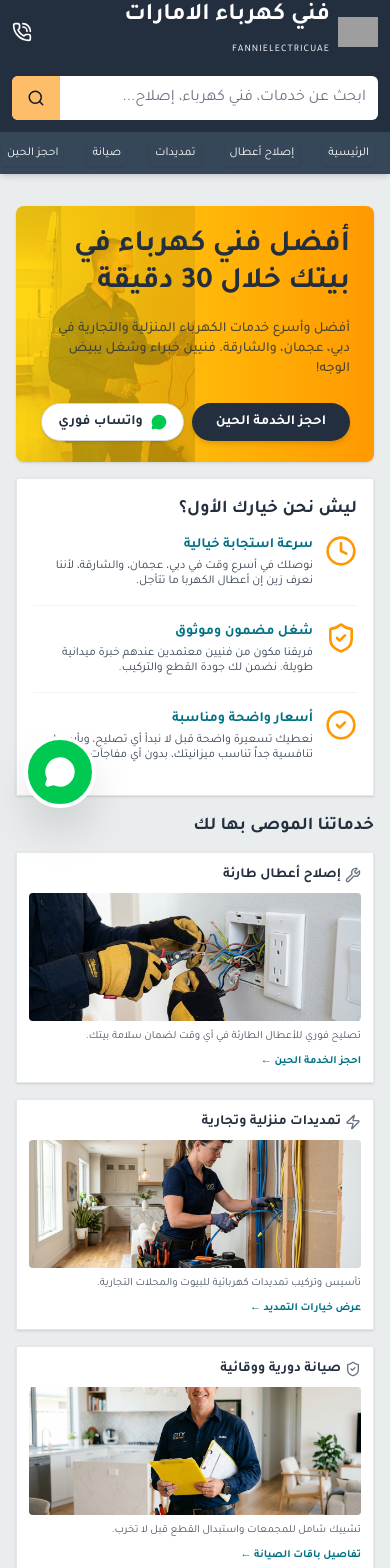
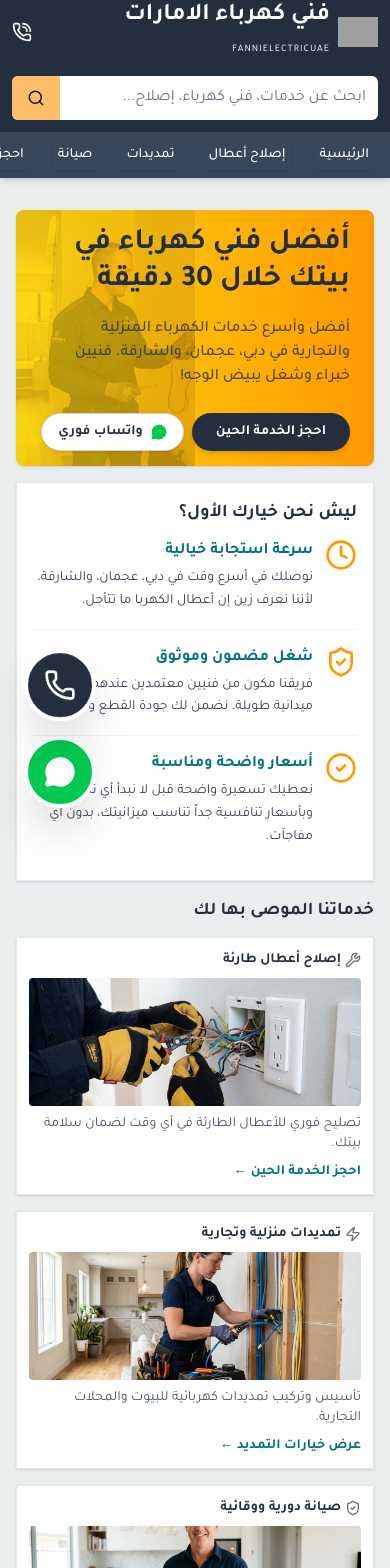
Before and after one commit to AhmedZakaria14/FanniElectricUAE, a Next.js app: page / in a window 390 px wide. Shown: the part 12-1580 px from the top of the page. Built offline with nearby package versions, Linux system fonts and the light colour scheme; grey boxes are pictures that could not be loaded.

Commit message:
add phone floating button & resize the font

```diff
--- a/app/electrician-in-ajman/page.tsx
+++ b/app/electrician-in-ajman/page.tsx
@@ -51,7 +51,7 @@ export default function ElectricianInAjman() {
                 />
               </div>
 
-              <div className="prose max-w-none text-gray-700 leading-8 text-[15px] space-y-6">
+              <div className="prose max-w-none text-gray-700 leading-relaxed text-base md:text-lg space-y-6">
                 <p>
                   من الطبيعي أن تبحث عن <strong>كهربائي في عجمان</strong> يجمع بين الخبرة العالية والأسعار المناسبة عندما تواجه عطلاً كهربائياً. الأعطال الكهربائية عادة ما تقتحم هدوء المنزل بلا سابق إنذار، فقد يفصل القاطع فجأة صيفاً، أو تنقطع إنارة مبنى تجاري كامل مما يعطل عملك. للرد على هذه الانقطاعات المزعجة، يقدم لك <strong>فني كهرباء الامارات (FanniElectricUAE)</strong> أفضل مقاولي وفنيي الكهرباء لخدمتك في جميع المجمعات والفلل والشقق بإمارة عجمان.
                 </p>
@@ -77,7 +77,7 @@ export default function ElectricianInAjman() {
               </ul>
             </div>
 
-            <div className="bg-white p-6 shadow-sm border border-gray-200 rounded-lg space-y-10 prose max-w-none text-gray-700 text-[15px] leading-8">
+            <div className="bg-white p-6 shadow-sm border border-gray-200 rounded-lg space-y-10 prose max-w-none text-gray-700 text-base md:text-lg leading-relaxed">
 
               <section id="why-choose-us">
                 <h2 className="text-2xl font-bold text-amazon-blue mb-4 border-b pb-2">لماذا تختار كهربائي في عجمان من فني الإمارات؟</h2>
--- a/app/electrician-in-dubai/page.tsx
+++ b/app/electrician-in-dubai/page.tsx
@@ -53,7 +53,7 @@ export default function ElectricianInDubai() {
                 />
               </div>
 
-              <div className="prose max-w-none text-gray-700 leading-8 text-[15px] space-y-6">
+              <div className="prose max-w-none text-gray-700 leading-relaxed text-base md:text-lg space-y-6">
                 <p>
                   إذا كنت تبحث عن <strong>كهربائي منازل في دبي</strong> يقدم خدمات مهنية سريعة على مدار اليوم، فأنت في المكان الصحيح. مع التطور الكبير في نمط الحياة اليومي داخل إمارة دبي واسترعاء الانتباه للاعتماد الكلي على الطاقة الكهربائية داخل المنازل، الفلل، والمؤسسات التجارية، بات من الضروري الاستعانة بفني كهربائي موثوق وخبير. نحن في <strong>فني كهرباء الامارات</strong> نفخر بتقديم مجموعة شاملة من خدمات تصليح، صيانة، وتأسيس الأنظمة الكهربائية المتكاملة لجميع الأحياء في دبي.
                 </p>
@@ -88,7 +88,7 @@ export default function ElectricianInDubai() {
               </ul>
             </div>
 
-            <div className="bg-white p-6 shadow-sm border border-gray-200 rounded-lg space-y-10 prose max-w-none text-gray-700 text-[15px] leading-8">
+            <div className="bg-white p-6 shadow-sm border border-gray-200 rounded-lg space-y-10 prose max-w-none text-gray-700 text-base md:text-lg leading-relaxed">
 
               <section id="need-electrician">
                 <h2 className="text-2xl font-bold text-amazon-blue mb-4 border-b pb-2">لماذا تحتاج أفضل كهربائي منازل في دبي؟</h2>
--- a/app/electrician-in-sharjah/page.tsx
+++ b/app/electrician-in-sharjah/page.tsx
@@ -51,7 +51,7 @@ export default function ElectricianInSharjah() {
                 />
               </div>
 
-              <div className="prose max-w-none text-gray-700 leading-8 text-[15px] space-y-6">
+              <div className="prose max-w-none text-gray-700 leading-relaxed text-base md:text-lg space-y-6">
                 <p>
                   يعد دمج الخدمات السريعة والموثوقة أمراً محورياً لكل منزل، ومما لا شك فيه أن <strong>كهربائي في الشارقة</strong> يعد هو الحل المثالي لكل من يبحث عن فني متخصص ذو مصداقية وقادر على التعامل مع جميع الأعطال الكهربائية المعقدة قبل البسيطة.
                   نحن في موقع <strong>فني كهرباء الامارات (FanniElectricUAE)</strong> نوفر لك أمهر الفنيين وأحدث الأدوات للقيام بكافة الأعمال، من تمديدات الإنارة، تغيير اللوحات الرئيسية (DB Sets)، وتحديث التأسيس الكامل المتوافق مع اشتراطات هيئة كهرباء ومياه الشارقة (SEWA).
@@ -78,7 +78,7 @@ export default function ElectricianInSharjah() {
               </ul>
             </div>
 
-            <div className="bg-white p-6 shadow-sm border border-gray-200 rounded-lg space-y-10 prose max-w-none text-gray-700 text-[15px] leading-8">
+            <div className="bg-white p-6 shadow-sm border border-gray-200 rounded-lg space-y-10 prose max-w-none text-gray-700 text-base md:text-lg leading-relaxed">
 
               <section id="pro-electrician">
                 <h2 className="text-2xl font-bold text-amazon-blue mb-4 border-b pb-2">مميزات أفضل كهربائي منازل في الشارقة</h2>
--- a/app/globals.css
+++ b/app/globals.css
@@ -10,6 +10,21 @@
 
 @layer base {
   body {
-    @apply font-arabic bg-amazon-light text-amazon-blue;
+    @apply font-arabic bg-amazon-light text-amazon-blue text-[17px] md:text-[18px] leading-relaxed;
   }
 }
+
+@keyframes bounce-slow {
+  0%, 100% {
+    transform: translateY(-5%);
+    animation-timing-function: cubic-bezier(0.8, 0, 1, 1);
+  }
+  50% {
+    transform: translateY(0);
+    animation-timing-function: cubic-bezier(0, 0, 0.2, 1);
+  }
+}
+
+.animate-bounce-slow {
+  animation: bounce-slow 3s infinite;
+}
--- a/app/page.tsx
+++ b/app/page.tsx
@@ -29,7 +29,7 @@ export default function Home() {
             <h1 className="text-3xl md:text-4xl font-bold leading-tight">
               أفضل فني كهرباء في بيتك خلال 30 دقيقة
             </h1>
-            <p className="text-sm md:text-base font-medium text-amazon-blue/80">
+            <p className="text-base md:text-lg font-medium text-amazon-blue/80">
               أفضل وأسرع خدمات الكهرباء المنزلية والتجارية في دبي، عجمان، والشارقة. فنيين خبراء وشغل يبيض الوجه!
             </p>
             <div className="flex gap-2 pt-2">
@@ -52,22 +52,22 @@ export default function Home() {
             <div className="flex gap-3 items-start border-b md:border-b-0 md:border-l border-gray-100 pb-4 md:pb-0 md:pl-4 last:border-0 pl-0">
               <Clock className="w-8 h-8 text-amazon-orange flex-shrink-0" />
               <div>
-                <h3 className="font-bold text-sm mb-1 text-[#007185]">سرعة استجابة خيالية</h3>
-                <p className="text-xs text-gray-700 leading-tight">نوصلك في أسرع وقت في دبي، عجمان، والشارقة، لأننا نعرف زين إن أعطال الكهربا ما تتأجل.</p>
+                <h3 className="font-bold text-base mb-1 text-[#007185]">سرعة استجابة خيالية</h3>
+                <p className="text-sm text-gray-700 leading-relaxed">نوصلك في أسرع وقت في دبي، عجمان، والشارقة، لأننا نعرف زين إن أعطال الكهربا ما تتأجل.</p>
               </div>
             </div>
             <div className="flex gap-3 items-start border-b md:border-b-0 md:border-l border-gray-100 pb-4 md:pb-0 md:pl-4 last:border-0 pl-0">
               <ShieldCheck className="w-8 h-8 text-amazon-orange flex-shrink-0" />
               <div>
-                <h3 className="font-bold text-sm mb-1 text-[#007185]">شغل مضمون وموثوق</h3>
-                <p className="text-xs text-gray-700 leading-tight">فريقنا مكون من فنيين معتمدين عندهم خبرة ميدانية طويلة. نضمن لك جودة القطع والتركيب.</p>
+                <h3 className="font-bold text-base mb-1 text-[#007185]">شغل مضمون وموثوق</h3>
+                <p className="text-sm text-gray-700 leading-relaxed">فريقنا مكون من فنيين معتمدين عندهم خبرة ميدانية طويلة. نضمن لك جودة القطع والتركيب.</p>
               </div>
             </div>
             <div className="flex gap-3 items-start pb-4 md:pb-0">
               <CheckCircle2 className="w-8 h-8 text-amazon-orange flex-shrink-0" />
               <div>
-                <h3 className="font-bold text-sm mb-1 text-[#007185]">أسعار واضحة ومناسبة</h3>
-                <p className="text-xs text-gray-700 leading-tight">نعطيك تسعيرة واضحة قبل لا نبدأ أي تصليح، وبأسعار تنافسية جداً تناسب ميزانيتك، بدون أي مفاجآت.</p>
+                <h3 className="font-bold text-base mb-1 text-[#007185]">أسعار واضحة ومناسبة</h3>
+                <p className="text-sm text-gray-700 leading-relaxed">نعطيك تسعيرة واضحة قبل لا نبدأ أي تصليح، وبأسعار تنافسية جداً تناسب ميزانيتك، بدون أي مفاجآت.</p>
               </div>
             </div>
           </div>
@@ -89,8 +89,8 @@ export default function Home() {
                 referrerPolicy="no-referrer"
               />
             </div>
-            <p className="text-[11px] text-gray-600 mb-2 flex-grow">تصليح فوري للأعطال الطارئة في أي وقت لضمان سلامة بيتك.</p>
-            <span className="text-[11px] text-[#007185] font-bold group-hover:text-amazon-orange group-hover:underline mt-auto">احجز الخدمة الحين &larr;</span>
+            <p className="text-sm text-gray-600 mb-2 flex-grow">تصليح فوري للأعطال الطارئة في أي وقت لضمان سلامة بيتك.</p>
+            <span className="text-sm text-[#007185] font-bold group-hover:text-amazon-orange group-hover:underline mt-auto">احجز الخدمة الحين &larr;</span>
           </Link>
 
           {/* Service 2 */}
@@ -105,8 +105,8 @@ export default function Home() {
                 referrerPolicy="no-referrer"
               />
             </div>
-            <p className="text-[11px] text-gray-600 mb-2 flex-grow">تأسيس وتركيب تمديدات كهربائية للبيوت والمحلات التجارية.</p>
-            <span className="text-[11px] text-[#007185] font-bold group-hover:text-amazon-orange group-hover:underline mt-auto">عرض خيارات التمديد &larr;</span>
+            <p className="text-sm text-gray-600 mb-2 flex-grow">تأسيس وتركيب تمديدات كهربائية للبيوت والمحلات التجارية.</p>
+            <span className="text-sm text-[#007185] font-bold group-hover:text-amazon-orange group-hover:underline mt-auto">عرض خيارات التمديد &larr;</span>
           </Link>
 
           {/* Service 3 */}
@@ -121,8 +121,8 @@ export default function Home() {
                 referrerPolicy="no-referrer"
               />
             </div>
-            <p className="text-[11px] text-gray-600 mb-2 flex-grow">تشييك شامل للمجمعات واستبدال القطع قبل لا تخرب.</p>
-            <span className="text-[11px] text-[#007185] font-bold group-hover:text-amazon-orange group-hover:underline mt-auto">تفاصيل باقات الصيانة &larr;</span>
+            <p className="text-sm text-gray-600 mb-2 flex-grow">تشييك شامل للمجمعات واستبدال القطع قبل لا تخرب.</p>
+            <span className="text-sm text-[#007185] font-bold group-hover:text-amazon-orange group-hover:underline mt-auto">تفاصيل باقات الصيانة &larr;</span>
           </Link>
         </div>
       </section>
@@ -139,11 +139,11 @@ export default function Home() {
           <div className="lg:col-span-4 space-y-4">
             <LiveCounter />
             <div className="bg-white p-4 shadow-sm border border-gray-200 max-h-min">
-              <h3 className="font-bold text-base mb-3 text-amazon-blue">عن خدمتـنا السريعة</h3>
-              <p className="text-xs text-gray-700 mb-3 leading-relaxed">
+              <h3 className="font-bold text-lg mb-3 text-amazon-blue">عن خدمتـنا السريعة</h3>
+              <p className="text-sm text-gray-700 mb-3 leading-relaxed">
                 سواء كنت في دبي، الشارقة، أو عجمان، اختار الخدمة والوقت اللي يناسبك عبر النموذج. فريقنا بيتواصل معاك مباشرة لتأكيد الموعد بأسرع وقت.
               </p>
-              <div className="bg-[#FFF9E6] border border-[#FF9900] p-3 rounded text-xs leading-relaxed text-black">
+              <div className="bg-[#FFF9E6] border border-[#FF9900] p-3 rounded text-sm leading-relaxed text-black">
                 متوفر فني كهرباء قريب منك الآن <br/> وقت الوصول المتوقع: <strong>في غضون 30 دقيقة</strong>
               </div>
             </div>
--- a/components/floating-whatsapp.tsx
+++ b/components/floating-whatsapp.tsx
@@ -1,9 +1,24 @@
-import { MessageCircle } from 'lucide-react';
+import { MessageCircle, Phone } from 'lucide-react';
 
 export default function FloatingWhatsApp() {
   return (
-    <div className="fixed bottom-6 left-6 z-50">
-      <a href="https://wa.me/971522815005" target="_blank" rel="noopener noreferrer" className="bg-green-500 hover:bg-green-600 text-white rounded-full p-4 shadow-2xl flex items-center justify-center transition-transform hover:scale-110 border-4 border-white">
+    <div className="fixed bottom-6 left-6 z-50 flex flex-col gap-3">
+      {/* Call Button */}
+      <a
+        href="tel:+971522815005"
+        className="bg-amazon-blue hover:bg-gray-800 text-white rounded-full p-4 shadow-2xl flex items-center justify-center transition-transform hover:scale-110 border-4 border-white animate-bounce-slow"
+      >
+        <Phone className="w-8 h-8" />
+        <span className="sr-only">اتصل بنا الآن</span>
+      </a>
+
+      {/* WhatsApp Button */}
+      <a
+        href="https://wa.me/971522815005"
+        target="_blank"
+        rel="noopener noreferrer"
+        className="bg-green-500 hover:bg-green-600 text-white rounded-full p-4 shadow-2xl flex items-center justify-center transition-transform hover:scale-110 border-4 border-white"
+      >
         <MessageCircle className="w-8 h-8 fill-current" />
         <span className="sr-only">تواصل معنا عبر واتساب</span>
       </a>
--- a/components/header.tsx
+++ b/components/header.tsx
@@ -40,13 +40,13 @@ export default function Header() {
           </a>
         </div>
       </div>
-      <nav className="bg-[#37475A] text-white text-xs px-4 py-2 flex items-center gap-6 overflow-x-auto whitespace-nowrap">
+      <nav className="bg-[#37475A] text-white text-sm px-4 py-2 flex items-center gap-6 overflow-x-auto whitespace-nowrap">
         <div className="max-w-7xl mx-auto w-full flex items-center gap-6">
-          <Link href="/#hero" className="hover:border-white border border-transparent p-1 shadow-sm">الرئيسية</Link>
-          <Link href="/services/emergency-repair" className="hover:border-white border border-transparent p-1 shadow-sm">إصلاح أعطال</Link>
-          <Link href="/services/wiring" className="hover:border-white border border-transparent p-1 shadow-sm">تمديدات</Link>
-          <Link href="/services/maintenance" className="hover:border-white border border-transparent p-1 shadow-sm">صيانة</Link>
-          <Link href="/#booking" className="hover:border-white border border-transparent p-1 shadow-sm">احجز الحين</Link>
+          <Link href="/#hero" className="hover:border-white border border-transparent p-1 shadow-sm font-medium">الرئيسية</Link>
+          <Link href="/services/emergency-repair" className="hover:border-white border border-transparent p-1 shadow-sm font-medium">إصلاح أعطال</Link>
+          <Link href="/services/wiring" className="hover:border-white border border-transparent p-1 shadow-sm font-medium">تمديدات</Link>
+          <Link href="/services/maintenance" className="hover:border-white border border-transparent p-1 shadow-sm font-medium">صيانة</Link>
+          <Link href="/#booking" className="hover:border-white border border-transparent p-1 shadow-sm font-medium">احجز الحين</Link>
           <div className="mr-auto text-amazon-orange font-bold hidden md:block">فنيون كهرباء 24 ساعة</div>
         </div>
       </nav>
--- a/components/service-nav.tsx
+++ b/components/service-nav.tsx
@@ -30,7 +30,7 @@ export default function ServiceNav() {
               <Link
                 key={service.href}
                 href={service.href}
-                className={`text-xs font-bold flex items-center gap-1.5 py-3 border-b-2 transition-colors ${
+                className={`text-sm font-bold flex items-center gap-1.5 py-3 border-b-2 transition-colors ${
                   isActive
                     ? 'border-amazon-orange text-amazon-orange'
                     : 'border-transparent text-gray-600 hover:text-amazon-orange'
@@ -46,7 +46,7 @@ export default function ServiceNav() {
         <div className="h-6 w-px bg-gray-200" />
 
         <div className="flex items-center gap-6">
-          <span className="text-[10px] font-bold text-gray-400 uppercase flex items-center gap-1">
+          <span className="text-xs font-bold text-gray-400 uppercase flex items-center gap-1">
             <MapPin className="w-3 h-3" />
             تغطية المناطق:
           </span>
@@ -56,7 +56,7 @@ export default function ServiceNav() {
               <Link
                 key={area.href}
                 href={area.href}
-                className={`text-xs font-bold py-3 border-b-2 transition-colors ${
+                className={`text-sm font-bold py-3 border-b-2 transition-colors ${
                   isActive
                     ? 'border-amazon-orange text-amazon-orange'
                     : 'border-transparent text-gray-600 hover:text-amazon-orange'
```
Also changed, not shown: app/services/emergency-repair/page.tsx (+6 -6 lines), app/services/maintenance/page.tsx (+6 -6 lines), app/services/wiring/page.tsx (+5 -5 lines), components/coverage-section.tsx (+7 -7 lines), 1 other file (tests, documents, lock files or other folders).
